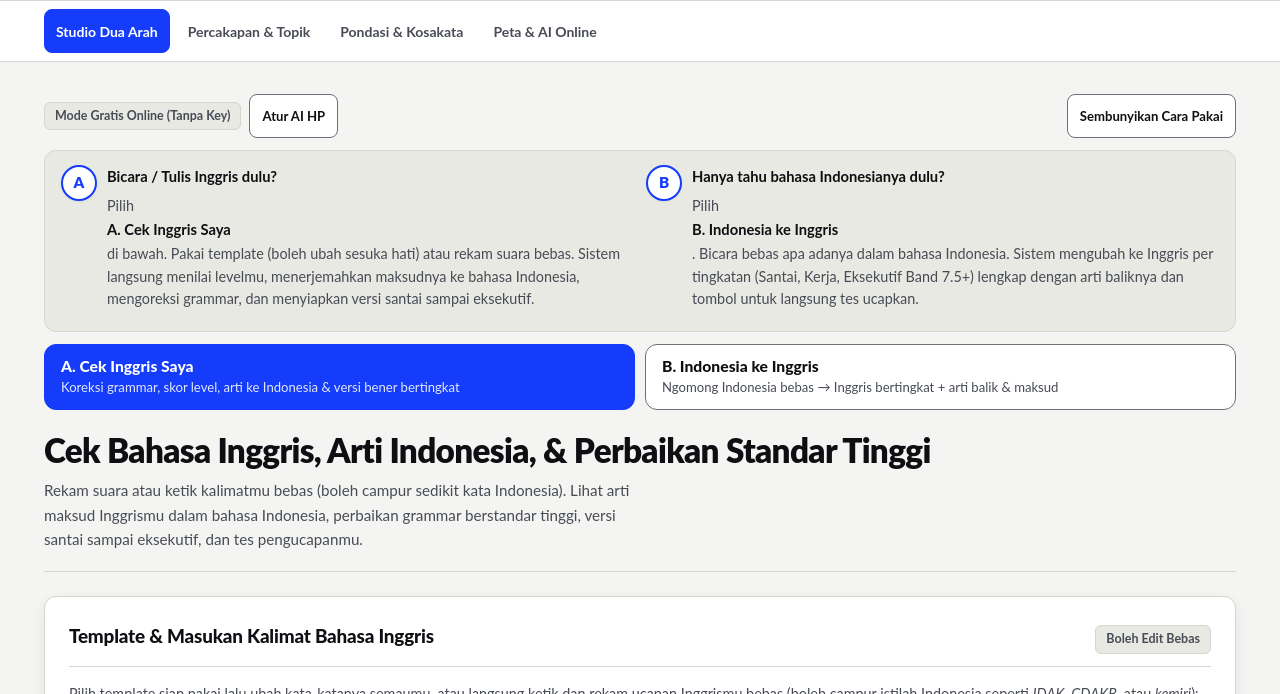
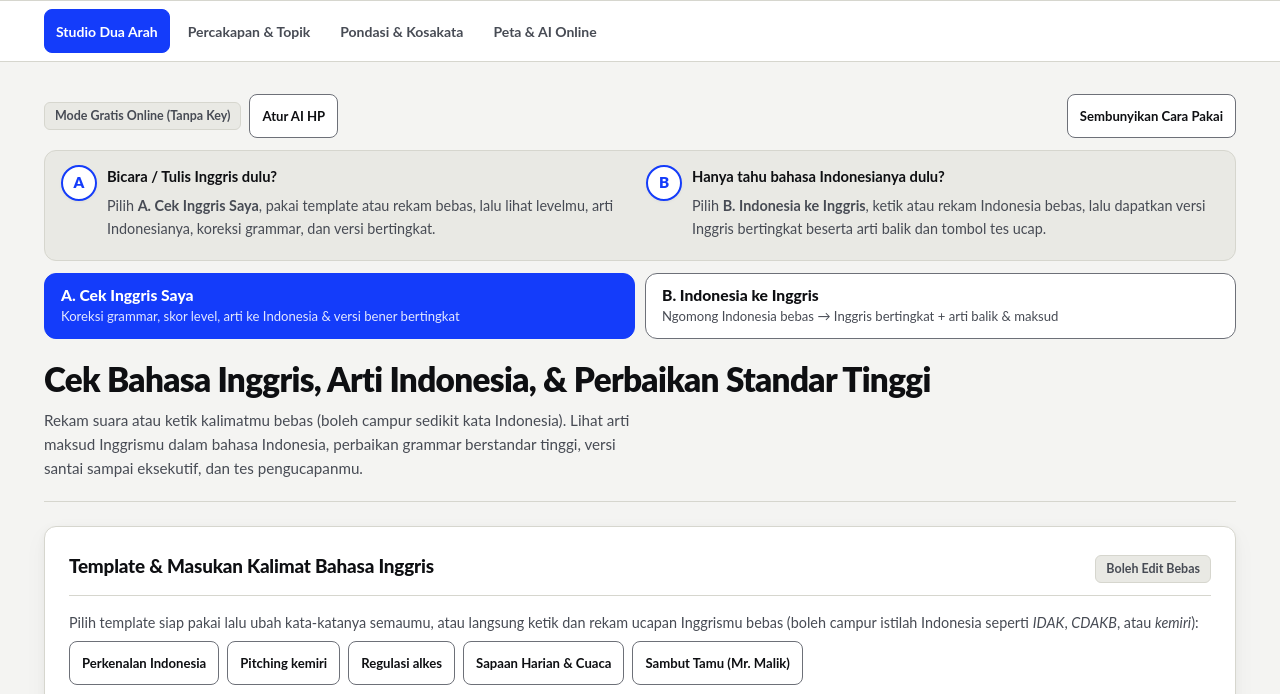
Before and after one commit to Sveroust/jago-english, a plain HTML site: page index.html in a window 1280 px wide. Shown: the part 72-766 px from the top of the page. Drawn offline with Linux system fonts and the light colour scheme; no server answers.

Commit message:
Fix inline bold styling and tighten Studio quick tutorial card

```diff
--- a/index.html
+++ b/index.html
@@ -81,14 +81,14 @@
           <span class="quick-guide-num">A</span>
           <div>
             <strong>Bicara / Tulis Inggris dulu?</strong>
-            <p class="fine-print">Pilih <strong>A. Cek Inggris Saya</strong> di bawah. Pakai template (boleh ubah sesuka hati) atau rekam suara bebas. Sistem langsung menilai levelmu, menerjemahkan maksudnya ke bahasa Indonesia, mengoreksi grammar, dan menyiapkan versi santai sampai eksekutif.</p>
+            <p class="fine-print">Pilih <strong>A. Cek Inggris Saya</strong>, pakai template atau rekam bebas, lalu lihat levelmu, arti Indonesianya, koreksi grammar, dan versi bertingkat.</p>
           </div>
         </div>
         <div class="studio-tutorial-item">
           <span class="quick-guide-num">B</span>
           <div>
             <strong>Hanya tahu bahasa Indonesianya dulu?</strong>
-            <p class="fine-print">Pilih <strong>B. Indonesia ke Inggris</strong>. Bicara bebas apa adanya dalam bahasa Indonesia. Sistem mengubah ke Inggris per tingkatan (Santai, Kerja, Eksekutif Band 7.5+) lengkap dengan arti baliknya dan tombol untuk langsung tes ucapkan.</p>
+            <p class="fine-print">Pilih <strong>B. Indonesia ke Inggris</strong>, ketik atau rekam Indonesia bebas, lalu dapatkan versi Inggris bertingkat beserta arti balik dan tombol tes ucap.</p>
           </div>
         </div>
       </div>
--- a/styles.css
+++ b/styles.css
@@ -2688,7 +2688,7 @@ button.diff-chip {
   gap: 10px;
 }
 
-.studio-tutorial-item strong {
+.studio-tutorial-item > div > strong {
   display: block;
   font-size: 0.92rem;
   color: var(--text-primary);
```
